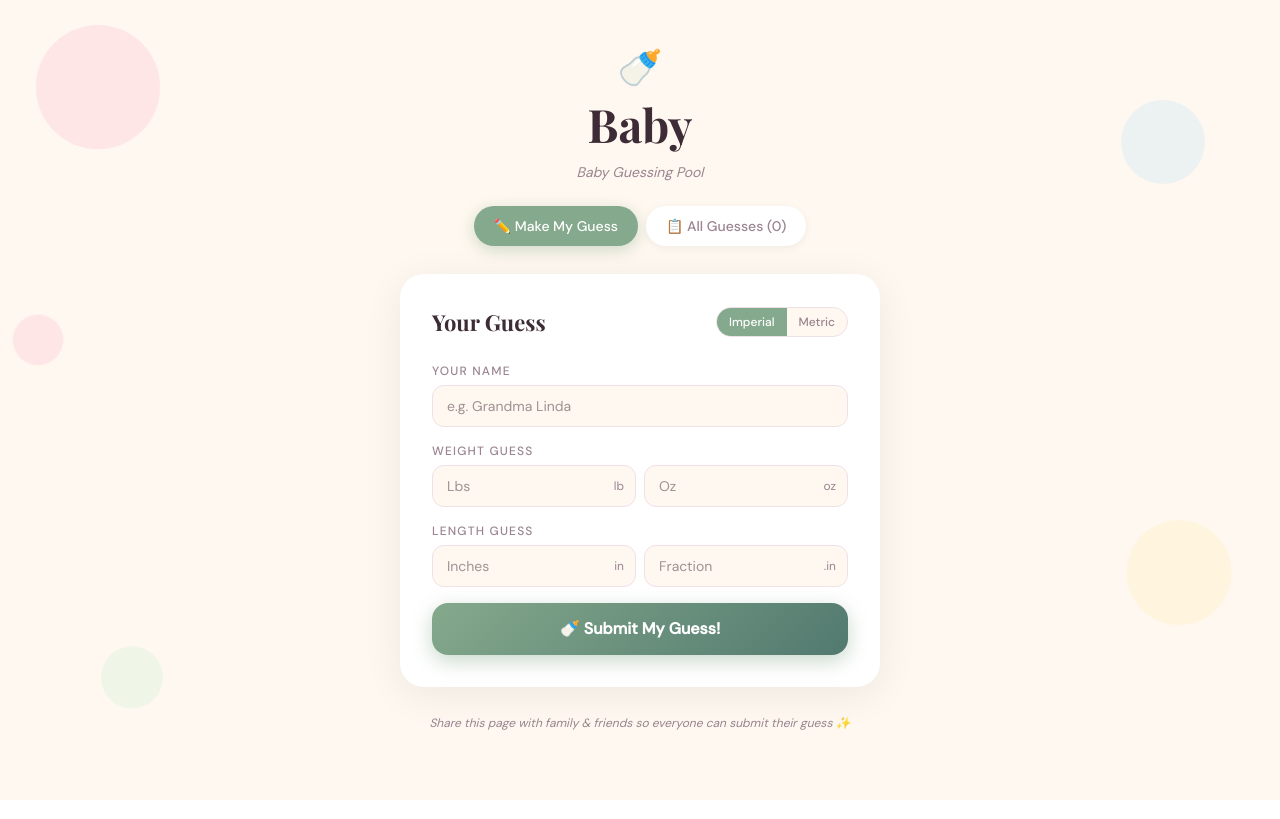
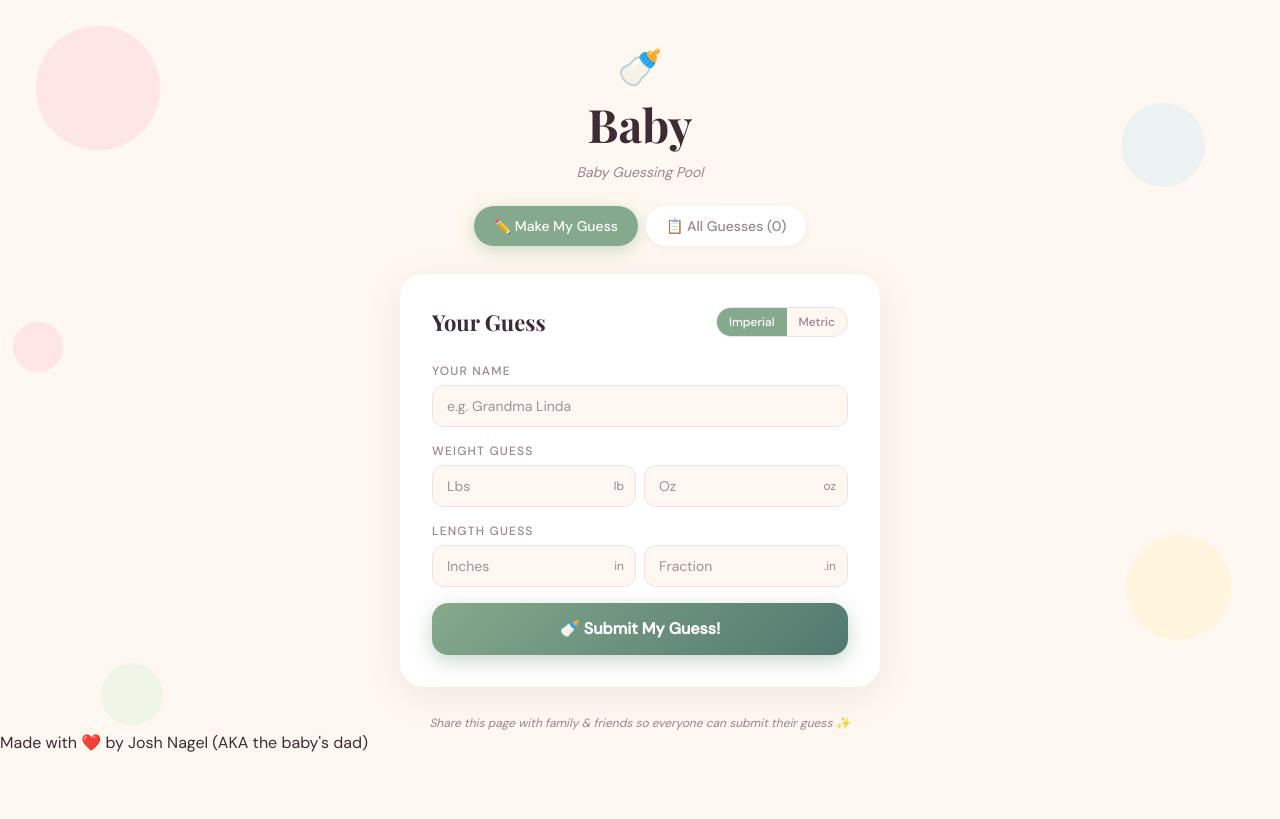
Before and after one commit to Eldres/Baby-Pool, a Next.js app: page / in a window 1280 px wide. Built offline with nearby package versions, Linux system fonts and the light colour scheme; no server answers; the database is empty.

Commit message:
added a signature tag to bottom of form

```diff
--- a/src/components/BabyPool.tsx
+++ b/src/components/BabyPool.tsx
@@ -7,6 +7,7 @@ import type { BabyConfig, Entry } from "@/types";
 import Bubbles from "./Bubbles";
 import GuessForm from "./GuessForm";
 import Leaderboard from "./Leaderboard";
+import Image from "next/image";
 
 const DEFAULT_CONFIG: BabyConfig = {
   babyName: "Baby",
@@ -141,7 +142,9 @@ export default function BabyPool() {
               {config.qrCodeMessage && (
                 <p className="text-xs text-[#9A8490] mb-3 leading-relaxed">{config.qrCodeMessage}</p>
               )}
-              <img
+              <Image
+                width={100}
+                height={100}
                 src={config.qrCodeUrl}
                 alt="Venmo QR code"
                 className="w-full rounded-xl mb-3"
@@ -158,6 +161,10 @@ export default function BabyPool() {
       <p className="text-center text-[#9A8490] text-xs mt-7 italic">
         Share this page with family &amp; friends so everyone can submit their guess ✨
       </p>
+
+      <p>
+        Made with ❤️ by <a href="https://github.com/Eldres" target="_blank" rel="noopener noreferrer">Josh Nagel (AKA the baby&apos;s dad)</a>
+      </p>
     </div>
   );
 }
```
